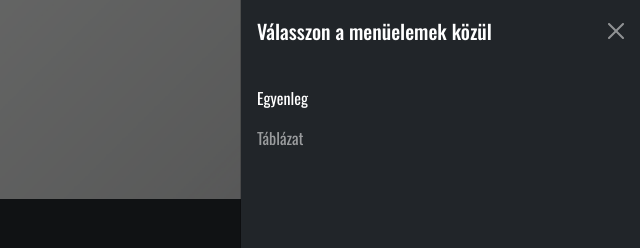
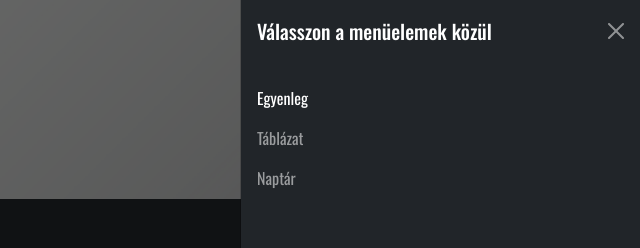
Before and after one commit to K3WiiiN/MoneyManager, a website: page Views/balance.html in a window 1280 px wide. Both pictures are taken after a click on the button "Toggle navigation". Shown: the top 248 px of the page, 640-1280 px from the left. Drawn offline with nearby package versions, Linux system fonts and the light colour scheme.

Commit message:
axios script, naptár oldal

```diff
--- a/Views/balance.html
+++ b/Views/balance.html
@@ -46,6 +46,9 @@
                     <li class="nav-item">
                       <a class="nav-link" href="/Views/table.html">Táblázat</a>
                     </li>
+                    <li class="nav-item">
+                      <a class="nav-link" href="/Views/calendar.html">Naptár</a>
+                    </li>
 
 
 
```
